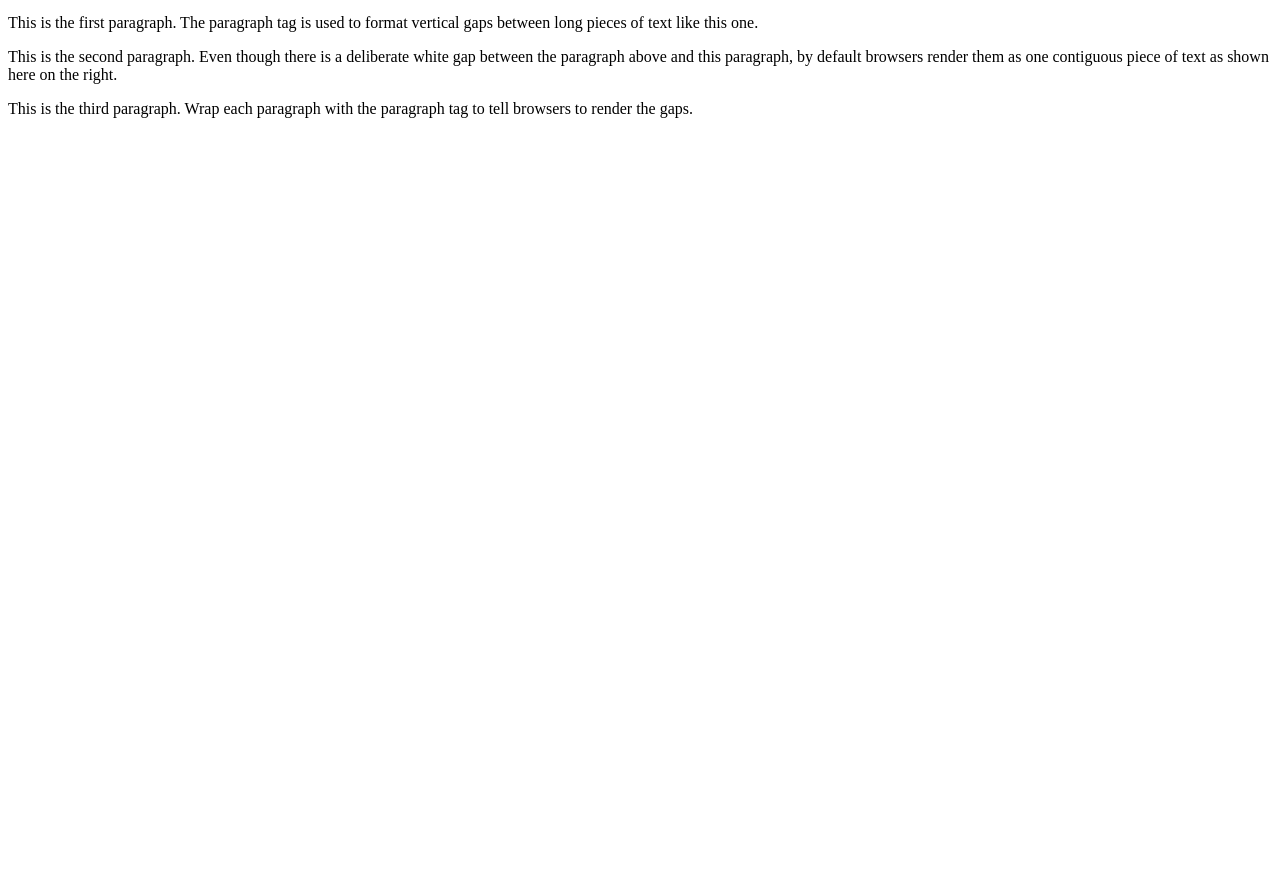
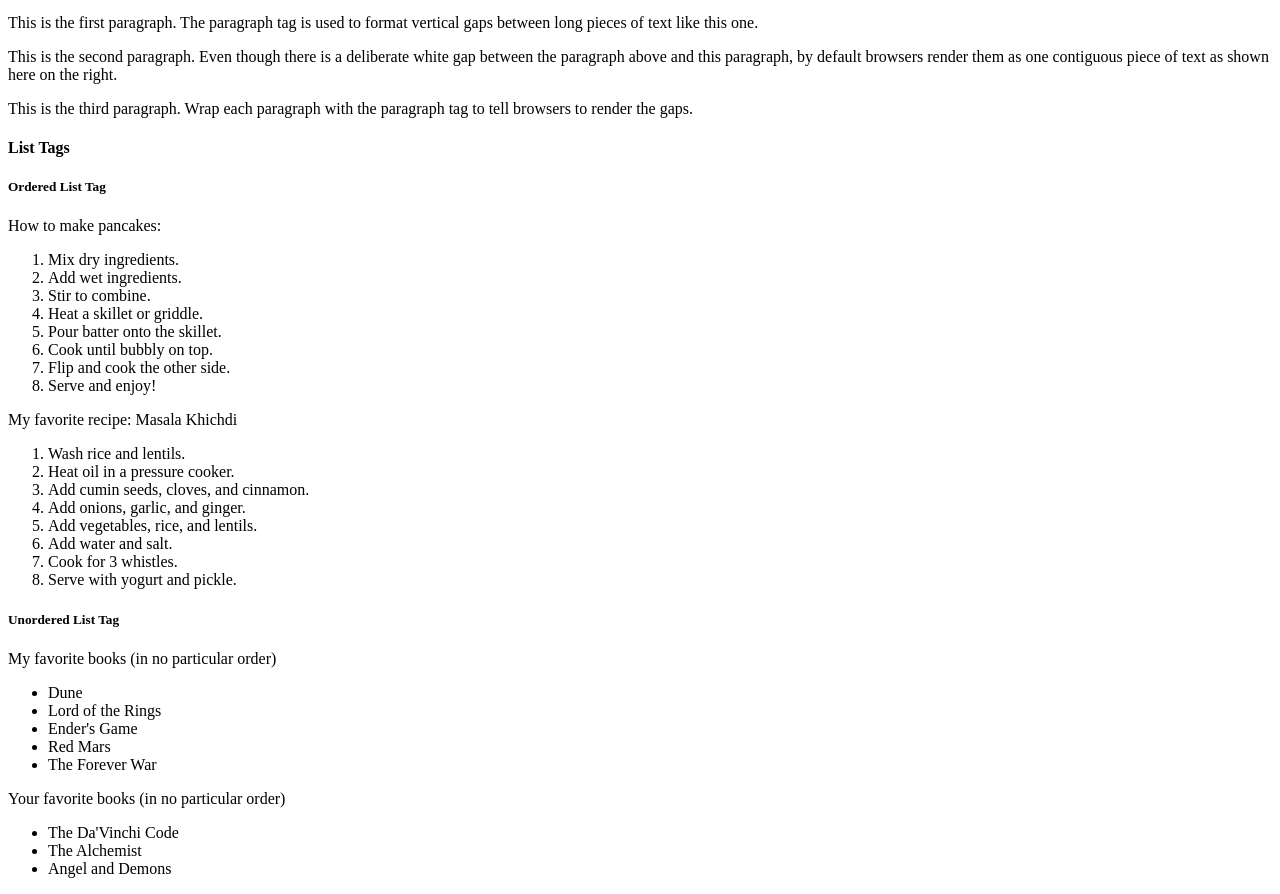
Before and after one commit to yashhbeladiya/kanbas-react-web-app, a React (Create React App) app: page / in a window 1280 px wide. Shown: the part 380-1274 px from the top of the page. Before the commit the page ends 800 px from the top, so only its background shows below. Built offline with nearby package versions, Linux system fonts and the light colour scheme.

Commit message:
a1 lab1 html ordered list and unordered list

```diff
--- a/src/Labs/Lab1/index.tsx
+++ b/src/Labs/Lab1/index.tsx
@@ -27,6 +27,47 @@ export default function Lab1() {
                     tag to tell browsers to render the gaps.
                 </p>
             </div>
+            <div id="wd-lists">
+                <h4>List Tags</h4>
+                <h5>Ordered List Tag</h5>
+                How to make pancakes:
+                <ol id="wd-pancakes">
+                    <li>Mix dry ingredients.</li>
+                    <li>Add wet ingredients.</li>
+                    <li>Stir to combine.</li>
+                    <li>Heat a skillet or griddle.</li>
+                    <li>Pour batter onto the skillet.</li>
+                    <li>Cook until bubbly on top.</li>
+                    <li>Flip and cook the other side.</li>
+                    <li>Serve and enjoy!</li>
+                </ol>
+                My favorite recipe: Masala Khichdi
+                <ol id="wd-your-favorite-recipe">
+                    <li>Wash rice and lentils.</li>
+                    <li>Heat oil in a pressure cooker.</li>
+                    <li>Add cumin seeds, cloves, and cinnamon.</li>
+                    <li>Add onions, garlic, and ginger.</li>
+                    <li>Add vegetables, rice, and lentils.</li>
+                    <li>Add water and salt.</li>
+                    <li>Cook for 3 whistles.</li>
+                    <li>Serve with yogurt and pickle.</li>
+                </ol>
+                <h5>Unordered List Tag</h5>
+                My favorite books (in no particular order)
+                <ul id="wd-my-books">
+                    <li>Dune</li>
+                    <li>Lord of the Rings</li>
+                    <li>Ender's Game</li>
+                    <li>Red Mars</li>
+                    <li>The Forever War</li>
+                </ul>
+                Your favorite books (in no particular order)
+                <ul id="wd-your-books">
+                    <li>The Da'Vinchi Code</li>
+                    <li>The Alchemist</li>
+                    <li>Angel and Demons</li>
+                </ul>
+            </div>
         </div>
     );
 }
```
Lines whose indentation alone changed are shown as unchanged.
